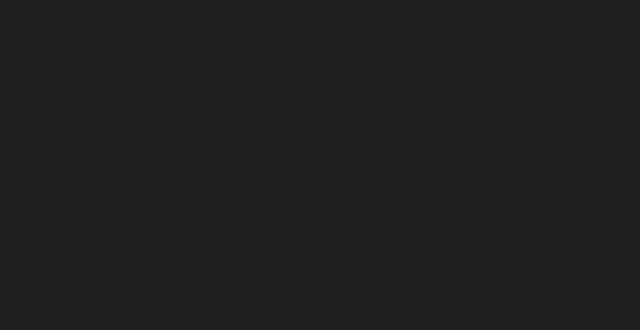
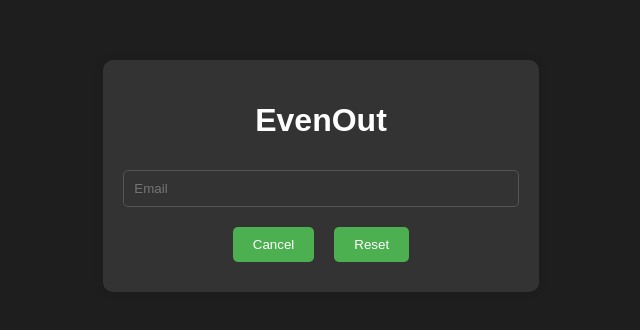
Before and after one commit to PTruong9090/Billing-System, a React (Create React App) app in the folder my-app/: page /reset in a window 1280 px wide. Before the commit this address had no page. Shown: the part 224-554 px from the top of the page, without its empty margins (319-959 px from the left). Built offline with nearby package versions, Linux system fonts and the light colour scheme.

Commit message:
Added password reset link

```diff
--- a/my-app/src/App.css
+++ b/my-app/src/App.css
@@ -42,12 +42,13 @@ button:hover {
     background-color: #45a049;
 }
 
-/* Make the "Forgot Password?" link white */
-a {
+.password-reset-link {
+    text-decoration: none;
     color: #fff;
     font-size: 15px;
+    cursor: pointer;
 }
-a {
-    color: #fff;
-    font-size: 15px;
+
+.password-reset-link:hover {
+    text-decoration: underline;
 }
--- a/my-app/src/App.js
+++ b/my-app/src/App.js
@@ -2,6 +2,7 @@ import React from 'react';
 import { BrowserRouter as Router, Routes, Route } from 'react-router-dom';
 import Login from './Login';
 import Dashboard from './Dashboard';
+import ForgotPassword from './ForgotPassword';
 
 
 const App = () => {
@@ -10,6 +11,7 @@ const App = () => {
       <Routes>
         <Route path="/" element={<Login />} />
         <Route path="/dashboard" element={<Dashboard />} />
+        <Route path="/reset" element={<ForgotPassword />} />
       </Routes>
     </Router>
   );
--- a/my-app/src/Dashboard.js
+++ b/my-app/src/Dashboard.js
@@ -21,6 +21,8 @@ const Dashboard = () => {
     return () => unsubscribe();
   }, [navigate]); //Dependencies: useEffect will re-run if navigate changes
 
+
+
   const signOut = () => {
     // Sign out the user using the signOut method from the auth object
     auth.signOut().then(() => {
@@ -30,6 +32,7 @@ const Dashboard = () => {
     });
   };
 
+  // JSX (Javascript syntax extension) structure for rendering
   return (
     <div className="login-container">
       <h2>EvenOut</h2>
--- /dev/null
+++ b/my-app/src/ForgotPassword.js
@@ -0,0 +1,38 @@
+import { sendPasswordResetEmail } from '@firebase/auth';
+import React from 'react';
+import { useNavigate } from 'react-router-dom';
+import { auth } from './firebaseConfig';
+
+const ForgotPassword = () => {
+    const navigate = useNavigate();
+    const handleSubmit = async(e)=>{
+        e.preventDefault()
+        const emailVal = e.target.email.value;
+        sendPasswordResetEmail(auth, emailVal).then(data=>{
+            alert("Check your email!")
+        }).catch(error=>{
+            alert(error.code)
+        })
+    }
+
+
+
+    const login = () => {
+        navigate('/');
+    };
+
+
+
+    return(
+        <div className="login-container">
+            <h1>EvenOut</h1>
+            <form onSubmit={(e)=>handleSubmit(e)}>
+                <input name="email" placeholder="Email"/>
+                <button onClick={login}>Cancel</button>
+                <button>Reset</button>
+            </form>
+        </div>
+    )
+}
+
+export default ForgotPassword;
--- a/my-app/src/Login.js
+++ b/my-app/src/Login.js
@@ -6,7 +6,7 @@ import { auth } from './firebaseConfig';
 import './App.css';
 
 const Login = () => {
-    // State variables using useState hook from React
+  // State variables using useState hook from React
   const [email, setEmail] = useState('');
   const [password, setPassword] = useState('');
   const [errorMessage, setErrorMessage] = useState('');
@@ -16,7 +16,7 @@ const Login = () => {
   const signIn = () => {
     // Validates email and password
     if (!email || !password) {
-      setErrorMessage("Please enter a valid email and password.");
+      setErrorMessage('Please enter a valid email and password.');
       return;
     }
 
@@ -25,16 +25,18 @@ const Login = () => {
       .then(() => {
         navigate('/dashboard');
       })
-      .catch(error => {
-        setErrorMessage("Wrong email or password");
+      .catch((error) => {
+        setErrorMessage('Wrong email or password');
       });
-  }
+  };
+
+
 
   // Function to handle sign-up
   const signUp = () => {
     // Validates email and password
     if (!email || !password) {
-      setErrorMessage("Please enter a valid email and password.");
+      setErrorMessage('Please enter a valid email and password.');
       return;
     }
 
@@ -45,19 +47,30 @@ const Login = () => {
         navigate('/dashboard');
       })
       // Handles different errors with signing up
-      .catch(error => {
+      .catch((error) => {
         switch (error.code) {
           case 'auth/invalid-email':
-            setErrorMessage("Invalid email address. Please enter a valid email.");
+            setErrorMessage('Invalid email address. Please enter a valid email.');
             break;
           case 'auth/email-already-in-use':
-            setErrorMessage("Email is already in use");
+            setErrorMessage('Email is already in use');
+            break;
+          case 'auth/weak-password':
+            setErrorMessage('Password is too short. Please choose a stronger password.');
             break;
           default:
-            setErrorMessage("Error creating account. Please try again later.");
+            setErrorMessage('Error creating account. Please try again later.');
         }
       });
-  }
+  };
+
+
+
+  const resetPassword = () => {
+    navigate('/reset');
+  };
+
+
 
   // JSX (Javascript syntax extension) structure for rendering
   return (
@@ -67,10 +80,13 @@ const Login = () => {
       <input type="password" placeholder="Password" value={password} onChange={(e) => setPassword(e.target.value)} />
       <button onClick={signIn}>Log In</button>
       <button onClick={signUp}>Sign Up</button>
-      {/*Displays error messages*/}
-      <p id="errorMessage" style={{ color: '#fff' }}>{errorMessage}</p>
+      {/* Displays error messages */}
+      <p id="errorMessage" style={{ color: '#fff' }}>
+        {errorMessage}
+      </p>
+      <a onClick={resetPassword} className="password-reset-link">Forgot password?</a>
     </div>
   );
-}
+};
 
 export default Login;
```
